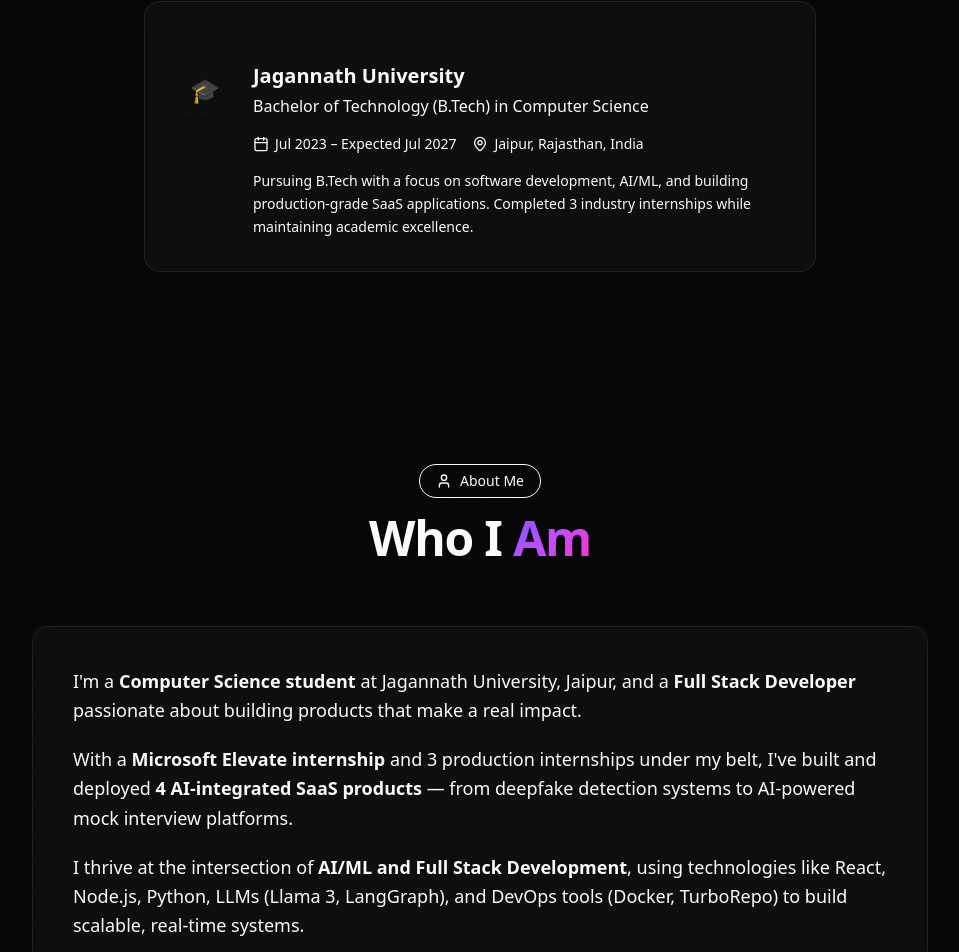
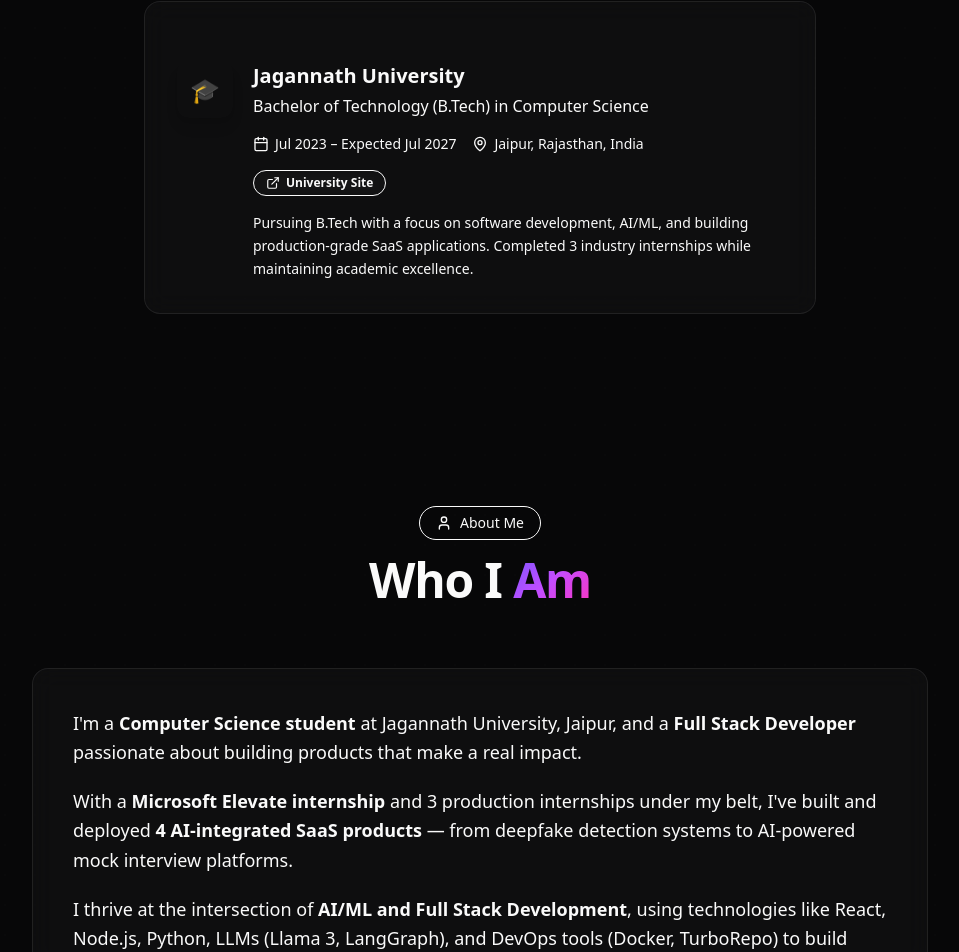
Before and after one commit to theunstopabble/gautam_portfolio, a Next.js app: page / in a window 1280 px wide. Shown: the part 5655-6607 px from the top of the page, without its empty margins (160-1119 px from the left). Built offline with nearby package versions, Linux system fonts and the light colour scheme.

Commit message:
feat(education): add university website link pill button

```diff
--- a/src/components/home/Education.tsx
+++ b/src/components/home/Education.tsx
@@ -1,7 +1,7 @@
 "use client";
 
 import { motion } from "framer-motion";
-import { GraduationCap, MapPin, Calendar } from "lucide-react";
+import { GraduationCap, MapPin, Calendar, ExternalLink } from "lucide-react";
 
 export function Education() {
   return (
@@ -67,6 +67,16 @@ export function Education() {
                     <MapPin className="h-4 w-4" />
                     Jaipur, Rajasthan, India
                   </span>
+                  <a
+                    href="https://www.jagannathuniversity.org/"
+                    target="_blank"
+                    rel="noopener noreferrer"
+                    aria-label="Visit Jagannath University official website"
+                    className="inline-flex items-center gap-1.5 rounded-full border border-primary/30 bg-primary/10 px-3 py-1 text-xs font-semibold text-primary backdrop-blur-sm transition-all hover:bg-primary/20 hover:border-primary/50 hover:shadow-[0_0_12px_hsl(250_100%_67%_/0.25)]"
+                  >
+                    <ExternalLink className="h-3.5 w-3.5" />
+                    University Site
+                  </a>
                 </div>
 
                 <p className="mt-4 text-sm leading-relaxed text-muted-foreground">
```
